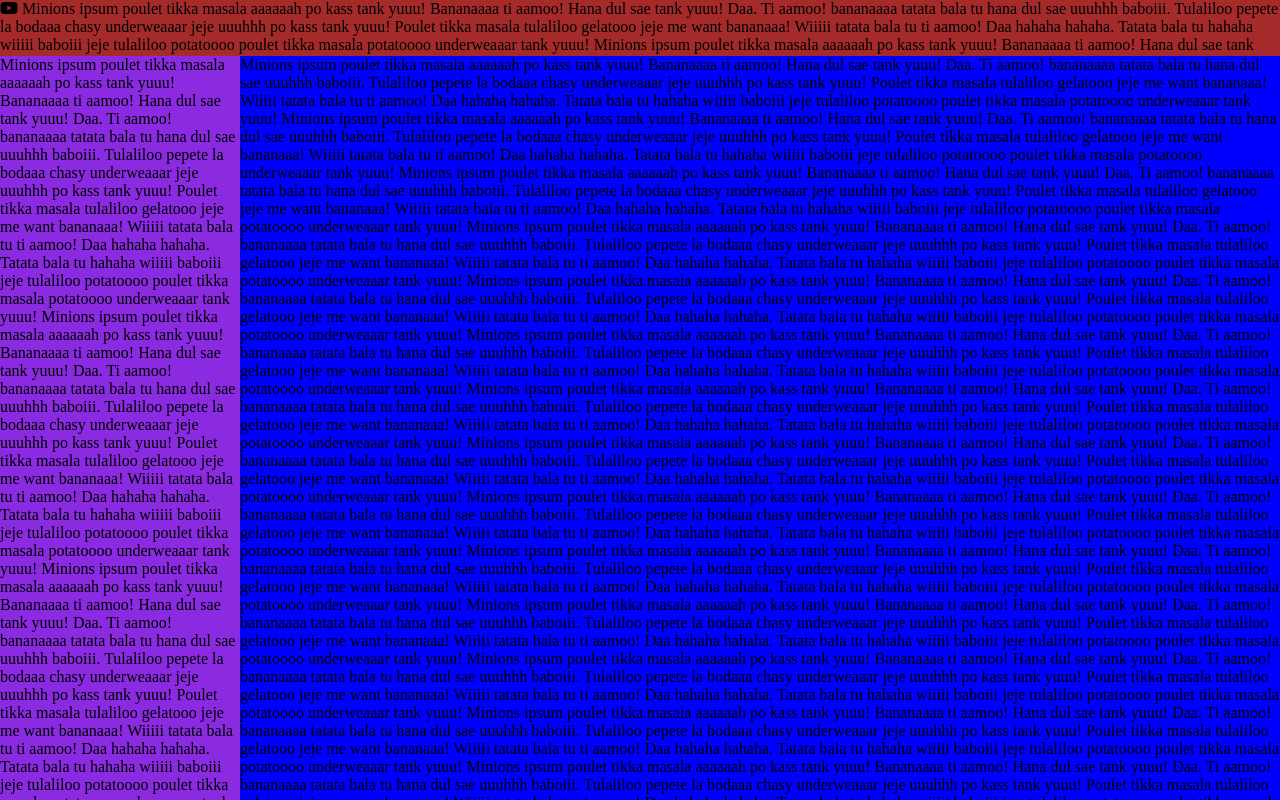
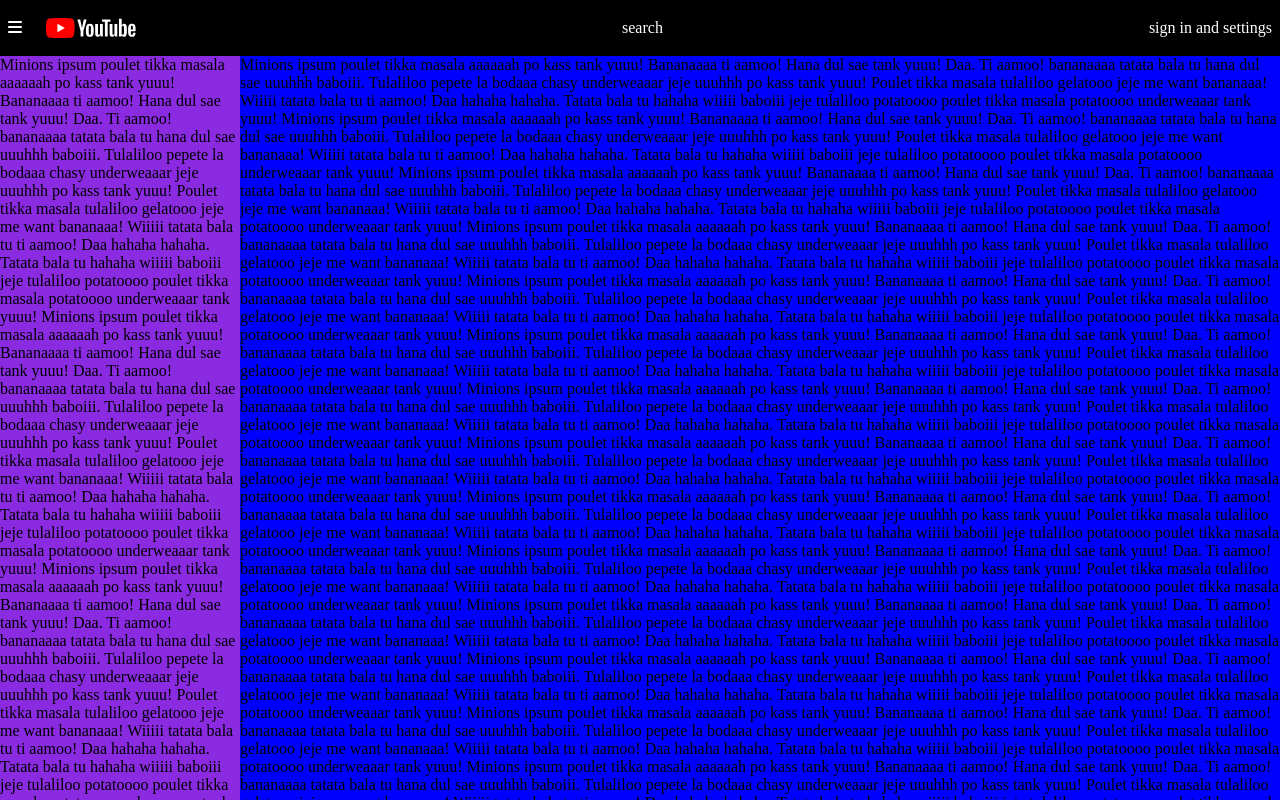
Before and after one commit to heshamelmasry77/youtube-home-page-ui-clone, a plain HTML site: page index.html in a window 1280 px wide. Drawn offline with Linux system fonts and the light colour scheme.

Commit message:
add the menu BTN logo

```diff
--- a/css/styles.css
+++ b/css/styles.css
@@ -10,11 +10,17 @@ body {
 }
 
 header {
-    background-color: brown;
+    background-color: black;
     height: 56px;
+    color: white;
+    display: flex;
+    justify-content: space-between;
+    flex-shrink: 0;
+    align-items: center;
+    padding: 0 .5rem;
 }
 
-main, .side-menu, .main-content {
+.side-menu, .main-content {
     overflow-y: scroll;
 }
 
@@ -22,6 +28,7 @@ main {
     background-color: aqua;
     flex-grow: 1;
     display: flex;
+    overflow-y: hidden;
 }
 
 .side-menu {
@@ -34,3 +41,13 @@ main {
     background-color: blue;
     flex-grow: 1;
 }
+
+.menu-btn-and-logo {
+    display: flex;
+    gap: 1.5rem;
+    align-items: center;
+}
+
+.menu-btn-and-logo div {
+    height: 20px;
+}
--- a/index.html
+++ b/index.html
@@ -10,38 +10,37 @@
 <body>
 
 <header>
-    <i class="fa-brands fa-youtube"></i>
-    Minions ipsum poulet tikka masala aaaaaah po kass tank yuuu! Bananaaaa ti aamoo! Hana dul sae tank yuuu! Daa. Ti
-    aamoo! bananaaaa tatata bala tu hana dul sae uuuhhh baboiii. Tulaliloo pepete la bodaaa chasy underweaaar jeje
-    uuuhhh po kass tank yuuu! Poulet tikka masala tulaliloo gelatooo jeje me want bananaaa! Wiiiii tatata bala tu ti
-    aamoo! Daa hahaha hahaha. Tatata bala tu hahaha wiiiii baboiii jeje tulaliloo potatoooo poulet tikka masala
-    potatoooo underweaaar tank yuuu!
-
-    Minions ipsum poulet tikka masala aaaaaah po kass tank yuuu! Bananaaaa ti aamoo! Hana dul sae tank yuuu! Daa. Ti
-    aamoo! bananaaaa tatata bala tu hana dul sae uuuhhh baboiii. Tulaliloo pepete la bodaaa chasy underweaaar jeje
-    uuuhhh po kass tank yuuu! Poulet tikka masala tulaliloo gelatooo jeje me want bananaaa! Wiiiii tatata bala tu ti
-    aamoo! Daa hahaha hahaha. Tatata bala tu hahaha wiiiii baboiii jeje tulaliloo potatoooo poulet tikka masala
-    potatoooo underweaaar tank yuuu!
-
-    Minions ipsum poulet tikka masala aaaaaah po kass tank yuuu! Bananaaaa ti aamoo! Hana dul sae tank yuuu! Daa. Ti
-    aamoo! bananaaaa tatata bala tu hana dul sae uuuhhh baboiii. Tulaliloo pepete la bodaaa chasy underweaaar jeje
-    uuuhhh po kass tank yuuu! Poulet tikka masala tulaliloo gelatooo jeje me want bananaaa! Wiiiii tatata bala tu ti
-    aamoo! Daa hahaha hahaha. Tatata bala tu hahaha wiiiii baboiii jeje tulaliloo potatoooo poulet tikka masala
-    potatoooo underweaaar tank yuuu!
-
-    Minions ipsum poulet tikka masala aaaaaah po kass tank yuuu! Bananaaaa ti aamoo! Hana dul sae tank yuuu! Daa. Ti
-    aamoo! bananaaaa tatata bala tu hana dul sae uuuhhh baboiii. Tulaliloo pepete la bodaaa chasy underweaaar jeje
-    uuuhhh po kass tank yuuu! Poulet tikka masala tulaliloo gelatooo jeje me want bananaaa! Wiiiii tatata bala tu ti
-    aamoo! Daa hahaha hahaha. Tatata bala tu hahaha wiiiii baboiii jeje tulaliloo potatoooo poulet tikka masala
-    potatoooo underweaaar tank yuuu!
-
-    Minions ipsum poulet tikka masala aaaaaah po kass tank yuuu! Bananaaaa ti aamoo! Hana dul sae tank yuuu! Daa. Ti
-    aamoo! bananaaaa tatata bala tu hana dul sae uuuhhh baboiii. Tulaliloo pepete la bodaaa chasy underweaaar jeje
-    uuuhhh po kass tank yuuu! Poulet tikka masala tulaliloo gelatooo jeje me want bananaaa! Wiiiii tatata bala tu ti
-    aamoo! Daa hahaha hahaha. Tatata bala tu hahaha wiiiii baboiii jeje tulaliloo potatoooo poulet tikka masala
-    potatoooo underweaaar tank yuuu!
-
-
+    <div class="menu-btn-and-logo">
+        <span>
+            <i class="fa-solid fa-bars"></i>
+        </span>
+        <div>
+            <svg class="external-icon" viewBox="0 0 90 20" focusable="false"
+                 style="pointer-events: none; display: block; width: 100%; height: 100%;">
+                <svg style="fill: white;" viewBox="0 0 90 20" preserveAspectRatio="xMidYMid meet"
+                     xmlns="http://www.w3.org/2000/svg">
+                    <g>
+                        <path d="M27.9727 3.12324C27.6435 1.89323 26.6768 0.926623 25.4468 0.597366C23.2197 2.24288e-07 14.285 0 14.285 0C14.285 0 5.35042 2.24288e-07 3.12323 0.597366C1.89323 0.926623 0.926623 1.89323 0.597366 3.12324C2.24288e-07 5.35042 0 10 0 10C0 10 2.24288e-07 14.6496 0.597366 16.8768C0.926623 18.1068 1.89323 19.0734 3.12323 19.4026C5.35042 20 14.285 20 14.285 20C14.285 20 23.2197 20 25.4468 19.4026C26.6768 19.0734 27.6435 18.1068 27.9727 16.8768C28.5701 14.6496 28.5701 10 28.5701 10C28.5701 10 28.5677 5.35042 27.9727 3.12324Z"
+                              fill="#FF0000"></path>
+                        <path d="M11.4253 14.2854L18.8477 10.0004L11.4253 5.71533V14.2854Z" fill="white"></path>
+                    </g>
+                    <g>
+                        <g>
+                            <path d="M34.6024 13.0036L31.3945 1.41846H34.1932L35.3174 6.6701C35.6043 7.96361 35.8136 9.06662 35.95 9.97913H36.0323C36.1264 9.32532 36.3381 8.22937 36.665 6.68892L37.8291 1.41846H40.6278L37.3799 13.0036V18.561H34.6001V13.0036H34.6024Z"></path>
+                            <path d="M41.4697 18.1937C40.9053 17.8127 40.5031 17.22 40.2632 16.4157C40.0257 15.6114 39.9058 14.5437 39.9058 13.2078V11.3898C39.9058 10.0422 40.0422 8.95805 40.315 8.14196C40.5878 7.32588 41.0135 6.72851 41.592 6.35457C42.1706 5.98063 42.9302 5.79248 43.871 5.79248C44.7976 5.79248 45.5384 5.98298 46.0981 6.36398C46.6555 6.74497 47.0647 7.34234 47.3234 8.15137C47.5821 8.96275 47.7115 10.0422 47.7115 11.3898V13.2078C47.7115 14.5437 47.5845 15.6161 47.3329 16.4251C47.0812 17.2365 46.672 17.8292 46.1075 18.2031C45.5431 18.5771 44.7764 18.7652 43.8098 18.7652C42.8126 18.7675 42.0342 18.5747 41.4697 18.1937ZM44.6353 16.2323C44.7905 15.8231 44.8705 15.1575 44.8705 14.2309V10.3292C44.8705 9.43077 44.7929 8.77225 44.6353 8.35833C44.4777 7.94206 44.2026 7.7351 43.8074 7.7351C43.4265 7.7351 43.156 7.94206 43.0008 8.35833C42.8432 8.77461 42.7656 9.43077 42.7656 10.3292V14.2309C42.7656 15.1575 42.8408 15.8254 42.9914 16.2323C43.1419 16.6415 43.4123 16.8461 43.8074 16.8461C44.2026 16.8461 44.4777 16.6415 44.6353 16.2323Z"></path>
+                            <path d="M56.8154 18.5634H54.6094L54.3648 17.03H54.3037C53.7039 18.1871 52.8055 18.7656 51.6061 18.7656C50.7759 18.7656 50.1621 18.4928 49.767 17.9496C49.3719 17.4039 49.1743 16.5526 49.1743 15.3955V6.03751H51.9942V15.2308C51.9942 15.7906 52.0553 16.188 52.1776 16.4256C52.2999 16.6631 52.5045 16.783 52.7914 16.783C53.036 16.783 53.2712 16.7078 53.497 16.5573C53.7228 16.4067 53.8874 16.2162 53.9979 15.9858V6.03516H56.8154V18.5634Z"></path>
+                            <path d="M64.4755 3.68758H61.6768V18.5629H58.9181V3.68758H56.1194V1.42041H64.4755V3.68758Z"></path>
+                            <path d="M71.2768 18.5634H69.0708L68.8262 17.03H68.7651C68.1654 18.1871 67.267 18.7656 66.0675 18.7656C65.2373 18.7656 64.6235 18.4928 64.2284 17.9496C63.8333 17.4039 63.6357 16.5526 63.6357 15.3955V6.03751H66.4556V15.2308C66.4556 15.7906 66.5167 16.188 66.639 16.4256C66.7613 16.6631 66.9659 16.783 67.2529 16.783C67.4974 16.783 67.7326 16.7078 67.9584 16.5573C68.1842 16.4067 68.3488 16.2162 68.4593 15.9858V6.03516H71.2768V18.5634Z"></path>
+                            <path d="M80.609 8.0387C80.4373 7.24849 80.1621 6.67699 79.7812 6.32186C79.4002 5.96674 78.8757 5.79035 78.2078 5.79035C77.6904 5.79035 77.2059 5.93616 76.7567 6.23014C76.3075 6.52412 75.9594 6.90747 75.7148 7.38489H75.6937V0.785645H72.9773V18.5608H75.3056L75.5925 17.3755H75.6537C75.8724 17.7988 76.1993 18.1304 76.6344 18.3774C77.0695 18.622 77.554 18.7443 78.0855 18.7443C79.038 18.7443 79.7412 18.3045 80.1904 17.4272C80.6396 16.5476 80.8653 15.1765 80.8653 13.3092V11.3266C80.8653 9.92722 80.7783 8.82892 80.609 8.0387ZM78.0243 13.1492C78.0243 14.0617 77.9867 14.7767 77.9114 15.2941C77.8362 15.8115 77.7115 16.1808 77.5328 16.3971C77.3564 16.6158 77.1165 16.724 76.8178 16.724C76.585 16.724 76.371 16.6699 76.1734 16.5594C75.9759 16.4512 75.816 16.2866 75.6937 16.0702V8.96062C75.7877 8.6196 75.9524 8.34209 76.1852 8.12337C76.4157 7.90465 76.6697 7.79646 76.9401 7.79646C77.2271 7.79646 77.4481 7.90935 77.6034 8.13278C77.7609 8.35855 77.8691 8.73485 77.9303 9.26636C77.9914 9.79787 78.022 10.5528 78.022 11.5335V13.1492H78.0243Z"></path>
+                            <path d="M84.8657 13.8712C84.8657 14.6755 84.8892 15.2776 84.9363 15.6798C84.9833 16.0819 85.0821 16.3736 85.2326 16.5594C85.3831 16.7428 85.6136 16.8345 85.9264 16.8345C86.3474 16.8345 86.639 16.6699 86.7942 16.343C86.9518 16.0161 87.0365 15.4705 87.0506 14.7085L89.4824 14.8519C89.4965 14.9601 89.5035 15.1106 89.5035 15.3011C89.5035 16.4582 89.186 17.3237 88.5534 17.8952C87.9208 18.4667 87.0247 18.7536 85.8676 18.7536C84.4777 18.7536 83.504 18.3185 82.9466 17.446C82.3869 16.5735 82.1094 15.2259 82.1094 13.4008V11.2136C82.1094 9.33452 82.3987 7.96105 82.9772 7.09558C83.5558 6.2301 84.5459 5.79736 85.9499 5.79736C86.9165 5.79736 87.6597 5.97375 88.1771 6.32888C88.6945 6.684 89.059 7.23433 89.2707 7.98457C89.4824 8.7348 89.5882 9.76961 89.5882 11.0913V13.2362H84.8657V13.8712ZM85.2232 7.96811C85.0797 8.14449 84.9857 8.43377 84.9363 8.83593C84.8892 9.2381 84.8657 9.84722 84.8657 10.6657V11.5641H86.9283V10.6657C86.9283 9.86133 86.9001 9.25221 86.846 8.83593C86.7919 8.41966 86.6931 8.12803 86.5496 7.95635C86.4062 7.78702 86.1851 7.7 85.8864 7.7C85.5854 7.70235 85.3643 7.79172 85.2232 7.96811Z"></path>
+                        </g>
+                    </g>
+                </svg>
+            </svg>
+        </div>
+    </div>
+    <div class="search">search</div>
+    <div class="settings-and-sign-in">sign in and settings</div>
 </header>
 
 <main>
```
